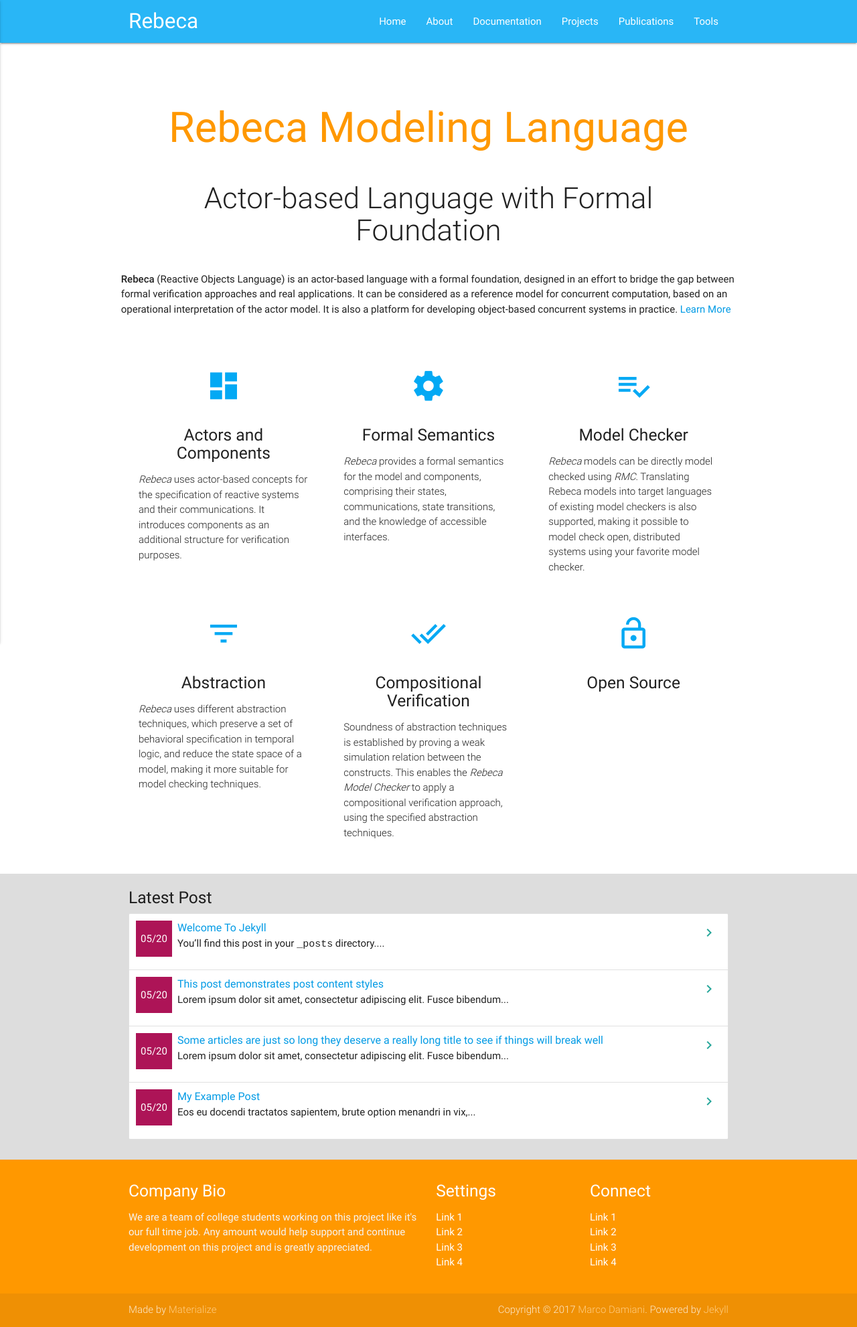
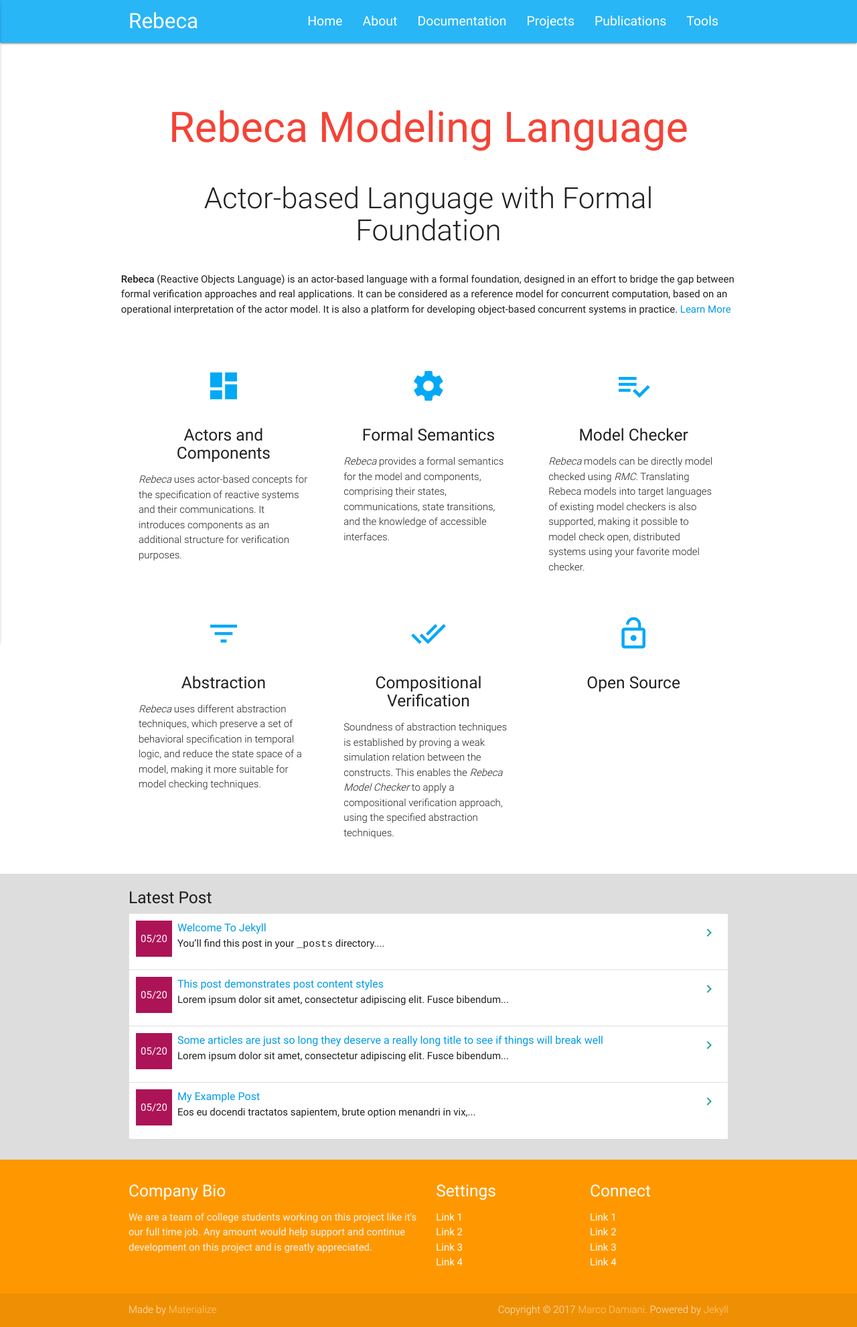
Before and after one commit to rebeca-lang/rebeca-lang.github.io, a Jekyll site: the page built from index.md, in a window 1280 px wide. Shown: the whole page at 67% size. Built offline with Jekyll 4.4.1, drawn with Linux system fonts in a browser that asks for light colours.

Commit message:
Update theme color, make navbar font larger

```diff
--- a/_includes/header.html
+++ b/_includes/header.html
@@ -4,7 +4,7 @@
     {% assign page_paths = site.header_pages | default: default_paths %}
 
           <ul class="right hide-on-med-and-down">
-            <li><a href="{{ "/" | relative_url }}">Home </a></li>
+            <li><a href="{{ "/" | relative_url }}">Home</a></li>
             {% if page_paths %}
                 {% for path in page_paths %}
                     {% assign my_page = site.pages | where: "path", path | first %}
--- a/_layouts/home.html
+++ b/_layouts/home.html
@@ -5,7 +5,7 @@ layout: default
   <div class="section no-pad-bot" id="index-banner">
     <div class="container">
       <br><br>
-      <h1 class="header center orange-text">{{ site.title }}</h1>
+      <h1 class="header center red-text">{{ site.title }}</h1>
       <div class="row center">
 				<h3 class="header col s12 light">Actor-based Language with Formal Foundation</h3>
       </div>
--- a/_layouts/page.html
+++ b/_layouts/page.html
@@ -5,7 +5,7 @@ layout: default
   <div class="section no-pad-bot" id="index-banner">
     <div class="container">
       <br><br>
-      <h1 class="header center orange-text">{{ page.title | default: site.title }}</h1>
+      <h1 class="header center red-text">{{ page.title | default: site.title }}</h1>
       <div class="row">
 				{{ content }}
       </div>
--- a/_sass/main.scss
+++ b/_sass/main.scss
@@ -65,3 +65,7 @@ h1.page-title {
 p.rss-subscribe {
     margin: 0;
 }
+
+nav ul a {
+	font-size: 1.3rem;
+}
```
